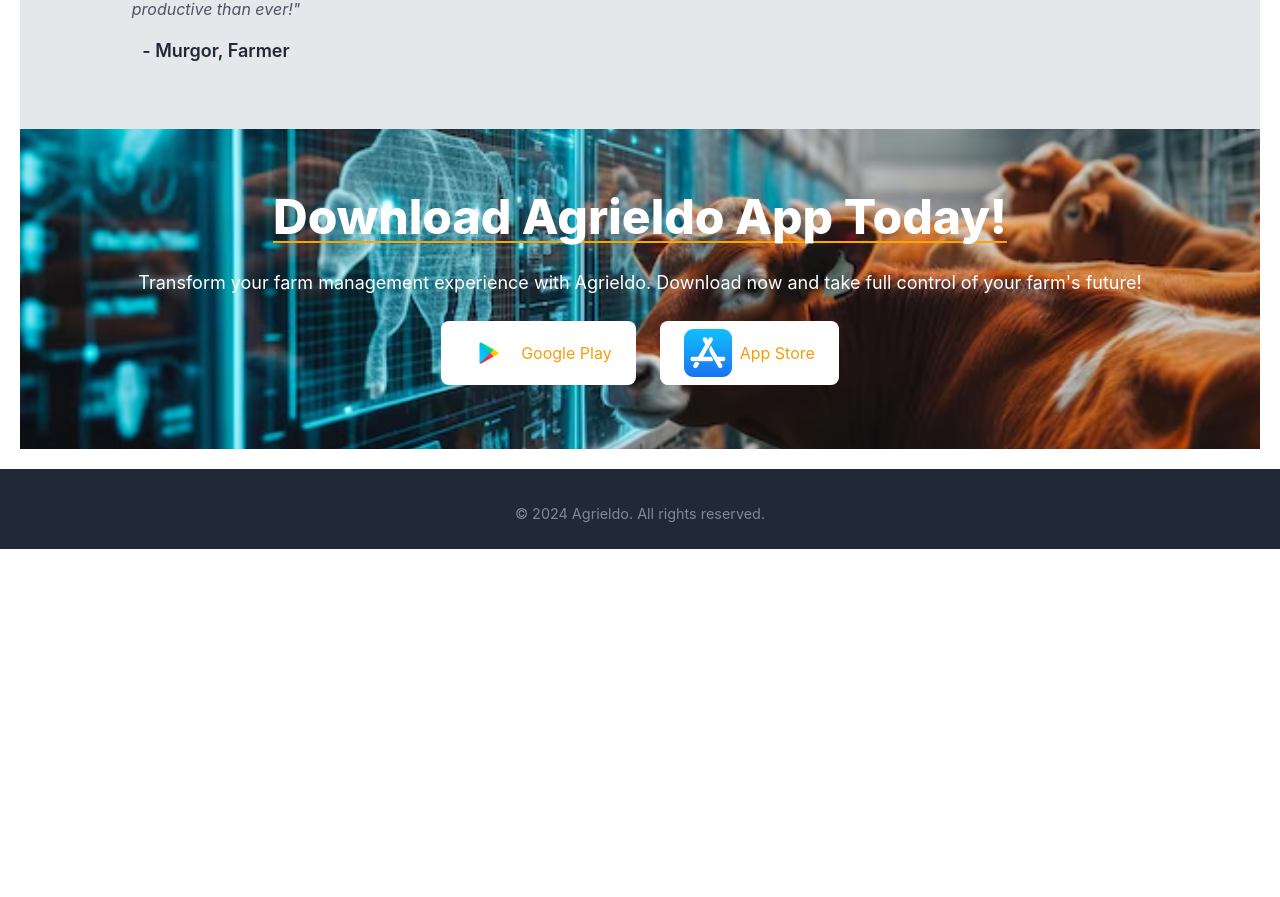
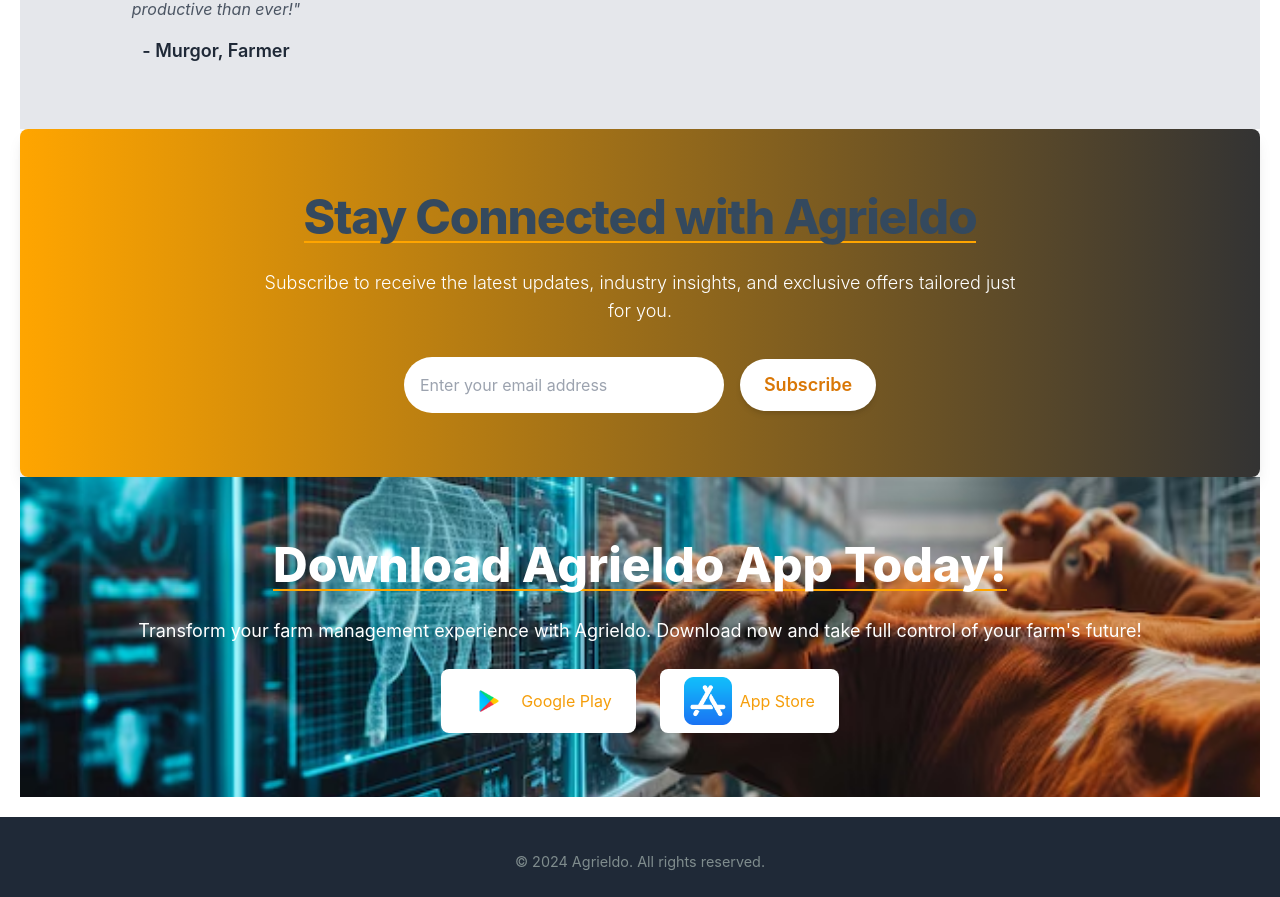
Before and after one commit to GilbertCheboi/Agrieldo-Website, a React (Create React App) app: page / in a window 1280 px wide. Shown: the part 2251-3148 px from the top of the page. Before the commit the page ends 2800 px from the top, so only its background shows below. Built offline with nearby package versions, Linux system fonts and the light colour scheme.

Commit message:
home page subscribe form update

```diff
--- a/src/pages/Home.js
+++ b/src/pages/Home.js
@@ -138,6 +138,26 @@
       </motion.div>
 
 
+{/* Subscription Section */}
+<div className="bg-gradient-to-r from-[#FFA500] to-[#333333] py-16 px-6 rounded-lg shadow-lg text-white">
+  <div className="max-w-3xl mx-auto text-center">
+    <h2 className="text-5xl font-extrabold tracking-tight">Stay Connected with Agrieldo</h2>
+    <p className="mt-4 text-lg font-light text-white">
+      Subscribe to receive the latest updates, industry insights, and exclusive offers tailored just for you.
+    </p>
+    <div className="mt-8 flex flex-col sm:flex-row items-center justify-center">
+      <input
+        type="email"
+        placeholder="Enter your email address"
+        className="w-full sm:w-80 p-4 rounded-full text-gray-800 focus:outline-none focus:ring-4 focus:ring-orange-300"
+      />
+      <button className="mt-4 sm:mt-0 sm:ml-4 bg-white text-amber-600 px-6 py-3 rounded-full font-semibold text-lg shadow-md hover:bg-gray-200 transition">
+        Subscribe
+      </button>
+    </div>
+  </div>
+</div>
+
         {/* Call to Action Section */}
         <div
         className="text-center py-16 text-white"
```
